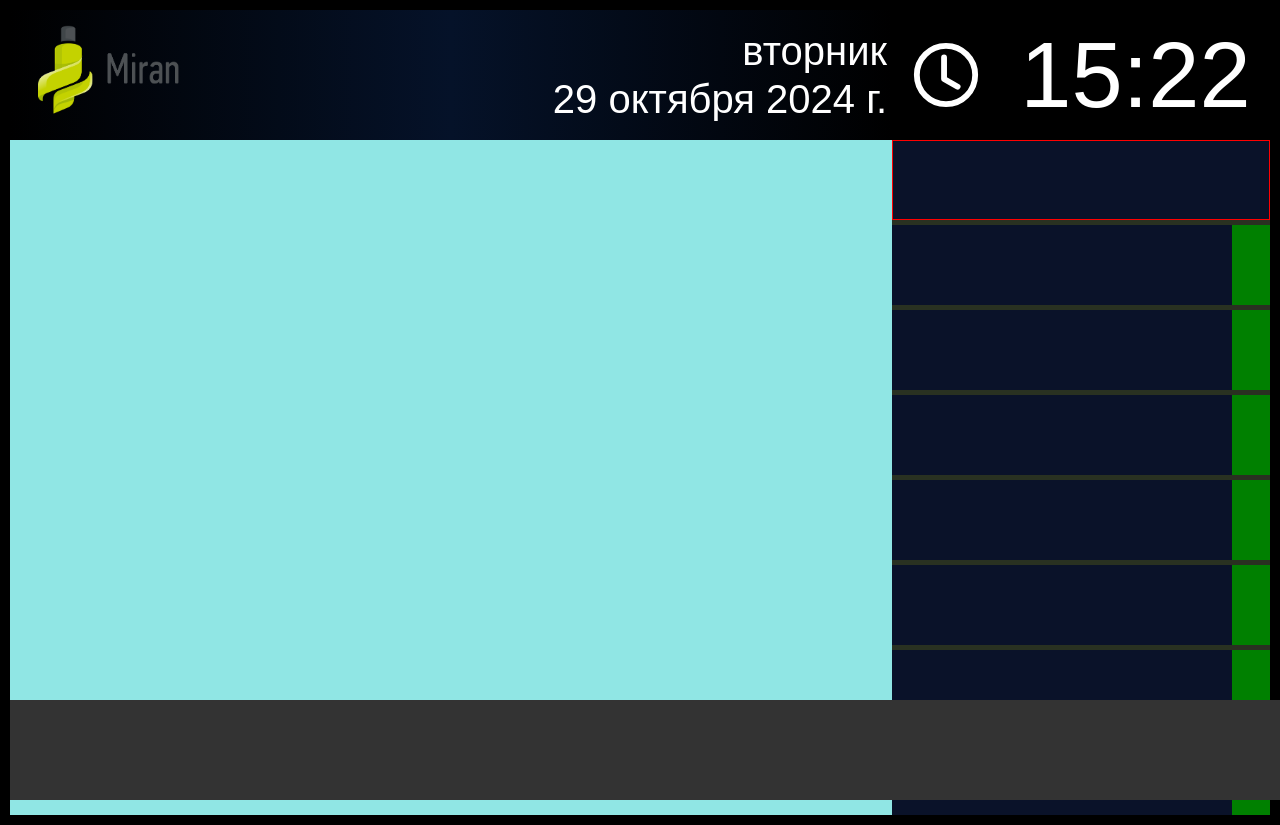
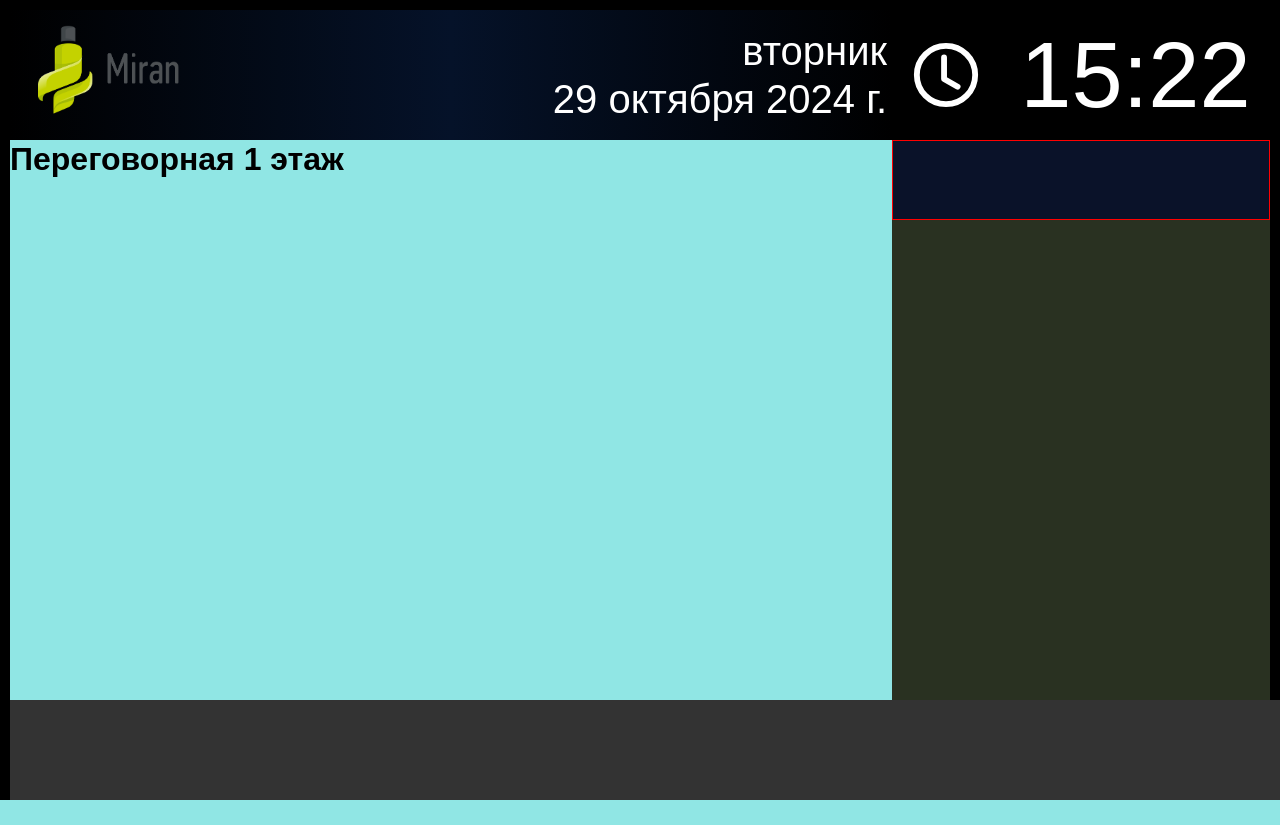
Before and after one commit to Sanch13/get-calDav-data, a Django app: template rooms/templates/rooms/index_old.html in a window 1280 px wide. After the commit the page ends 800 px from the top, so only its background shows below. Run offline with Django 4.2, Linux system fonts and the light colour scheme; the template is opened without the code that fills it, so the values that code supplies are empty.

Commit message:
edited html

```diff
--- a/rooms/models/models.py
+++ b/rooms/models/models.py
@@ -9,3 +9,6 @@ class FirstRoom(models.Model):
                                   max_length=64,
                                   unique=True)
     data_json = models.JSONField(verbose_name="Данные")
+
+    def __str__(self):
+        return f"ID:{self.pk}  - Date:{self.created_at}  hash:{self.hash_value}"
--- a/rooms/templates/rooms/base.html
+++ b/rooms/templates/rooms/base.html
@@ -1,10 +1,24 @@
 <!DOCTYPE html>
 <html lang="en">
+{% load static %}
+
 <head>
-    <meta charset="UTF-8">
-    <title>Title</title>
+    {% block title %}
+        <title></title>
+    {% endblock title %}
+
+    <meta charset="UTF-8" />
+    <meta name="viewport" content="width=device-width, initial-scale=1.0" />
+    <link href="{% static 'css/styles.css' %}"  rel="stylesheet">
+    <script src="{% static 'js/function.js' %}"></script>
+
+    {% block css %}
+    {% endblock css %}
 </head>
+
 <body>
+    {% block content %}
+    {% endblock %}
+</body>
 
-</body>
 </html>
--- a/rooms/templates/rooms/index_old.html
+++ b/rooms/templates/rooms/index_old.html
@@ -1,19 +1,19 @@
-<!DOCTYPE html>
-<html lang="en">
-	<head>
-		<meta charset="UTF-8" />
-		<meta name="viewport" content="width=device-width, initial-scale=1.0" />
-		<link rel="stylesheet" href="../../../static/css/styles.css" />
-        <script src="../../../static/js/function.js"></script>
-		<title>Document</title>
-	</head>
+{% extends 'rooms/base.html' %}
+{% load static %}
 
-	<body>
+{% block title %}
+{% endblock title %}
+
+{% block css %}
+{% endblock css %}
+
+{% block content %}
+
 <div class="wrapper">
     <header class="header">
         <div class="header__block__menu">
             <div class="header__logo__miran">
-                        <img src="../../../static/img/logo.png"
+                <img src="{% static 'img/logo.png' %}"
                      width="144"
                      height="100"
                      alt="">
@@ -55,69 +55,41 @@
     </header>
 
     <div class="main">
-				<main class="main-left"></main>
+        <main class="main-left">
+            <div class="main__title">
+                <h1>Переговорная 1 этаж</h1>
+            </div>
+            <div class="main__time" id="main__time">
+
+            </div>
+            <div class="main__status" id="main__status">
+            </div>
+        </main>
         <aside class="main-right">
-					<div class="container-card">
+
+            <div class="container-card" id="events-container">
                 <div class="card">
                     <div class="card_current_time">
                         <div></div>
                     </div>
                 </div>
-						<div class="card">
-							<div class="card_main">
-								<div class="card__time"></div>
-								<div class="card__description"></div>
-							</div>
-							<div class="card__color"></div>
-						</div>
-                        <div class="card">
-							<div class="card_main">
-								<div class="card__time"></div>
-								<div class="card__description"></div>
-							</div>
-							<div class="card__color"></div>
-						</div>
-                        <div class="card">
-							<div class="card_main">
-								<div class="card__time"></div>
-								<div class="card__description"></div>
-							</div>
-							<div class="card__color"></div>
-						</div>
-                        <div class="card">
-							<div class="card_main">
-								<div class="card__time"></div>
-								<div class="card__description"></div>
-							</div>
-							<div class="card__color"></div>
-						</div>
-                        <div class="card">
-							<div class="card_main">
-								<div class="card__time"></div>
-								<div class="card__description"></div>
-							</div>
-							<div class="card__color"></div>
-						</div>
-                        <div class="card">
-							<div class="card_main">
-								<div class="card__time"></div>
-								<div class="card__description"></div>
-							</div>
-							<div class="card__color"></div>
-						</div>
-                        <div class="card">
-							<div class="card_main">
-								<div class="card__time"></div>
-								<div class="card__description"></div>
-							</div>
-							<div class="card__color"></div>
-						</div>
+
+<!--                <div class="card">-->
+<!--                    <div class="card_main">-->
+<!--                        <div class="card__time"></div>-->
+<!--                        <div class="card__description"></div>-->
+<!--                    </div>-->
+<!--                    <div class="card__color"></div>-->
+<!--                </div>-->
+
+
             </div>
         </aside>
     </div>
 
     <footer class="footer"></footer>
 </div>
+
 
 <script>
     setInterval(updateMoscowTime, 1000);
@@ -133,6 +105,50 @@
             updateDateTime();
         }
     }, 60 * 60 * 1000); // Проверка каждый час
+
+
+    // CARDS CARDS CARDS CARDS
+    const jsonString = "{{ data|escapejs }}";
+    // Преобразуем JSON-строку в объект JavaScript
+    const events = JSON.parse(jsonString);
+    console.log(events);
+
+    const eventsContainer = document.getElementById("events-container");
+
+    document.getElementById("main__status").textContent = `${events[0].summary}`;
+    document.getElementById("main__time").textContent = `
+    ${new Date().toLocaleTimeString([], { hour: '2-digit', minute: '2-digit' })} -
+    ${new Date(events[0].end).toLocaleTimeString([], { hour: '2-digit', minute: '2-digit' })}`;
+
+    if (events.length === 1) {
+        console.log("1");
+    } else {
+        events.forEach(event => {
+            // Создаем div для карточки
+            const cardDiv = document.createElement('div');
+            cardDiv.classList.add('card');
+
+            // Создаем HTML внутри карточки
+            cardDiv.innerHTML = `
+                <div class="card_main">
+                    <div class="card__time">
+                        ${new Date(event.start).toLocaleTimeString([], { hour: '2-digit', minute: '2-digit' })} -
+                        ${new Date(event.end).toLocaleTimeString([], { hour: '2-digit', minute: '2-digit' })}
+                    </div>
+                    <div class="card__description">
+                        ${event.summary}
+                    </div>
+                </div>
+                <div class="card__color" style="background-color: ${event.status === 'free' ? 'green' : 'red'};"></div>
+            `;
+
+            // Добавляем карточку в контейнер
+            eventsContainer.appendChild(cardDiv);
+        });
+    }
+
 </script>
-	</body>
+
+{% endblock %}
+
 </html>
```
Also changed, not shown: rooms/utils.py (+13 -12 lines), rooms/views.py (+34 -2 lines). Lines whose indentation alone changed are shown as unchanged.
